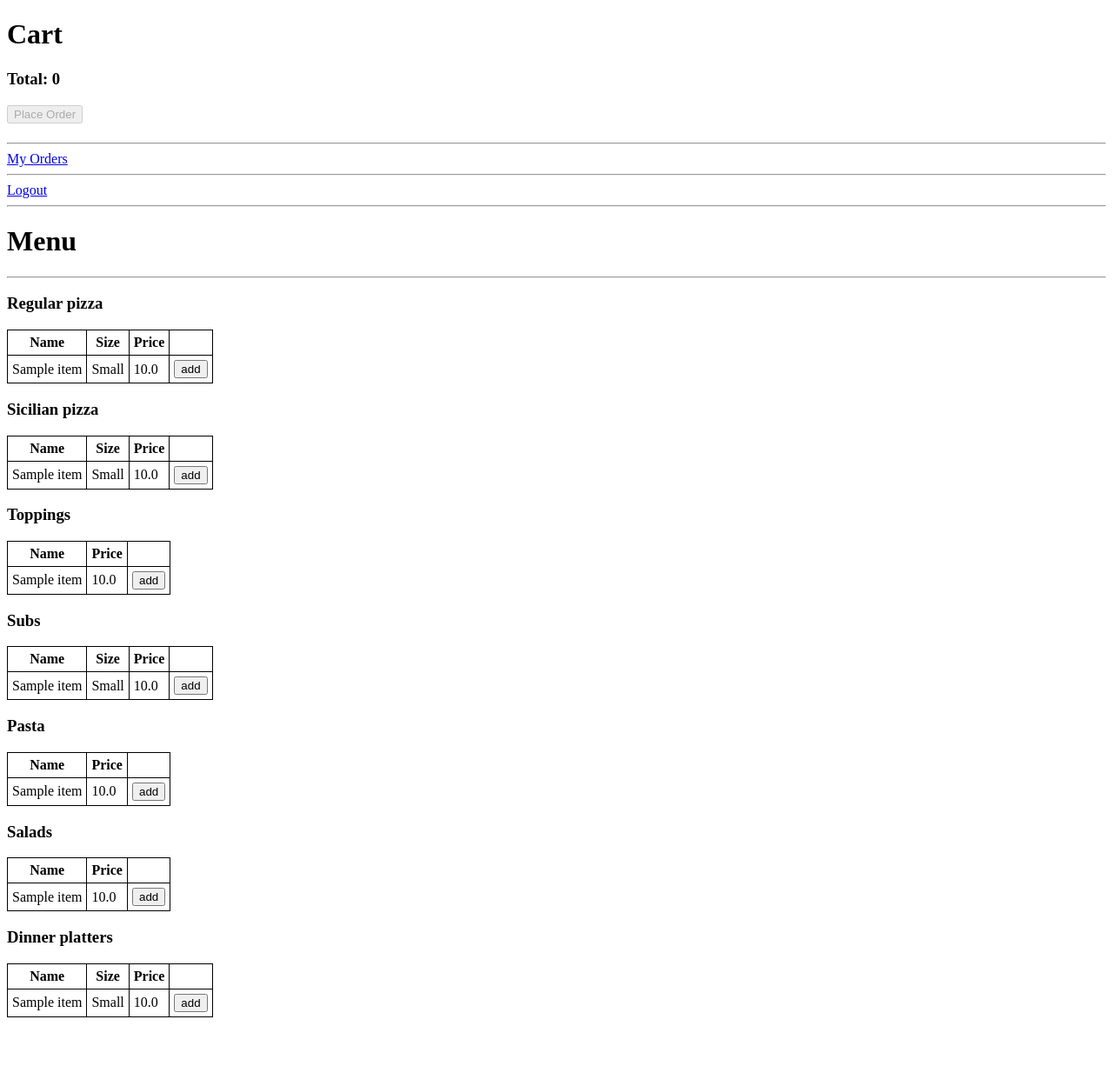
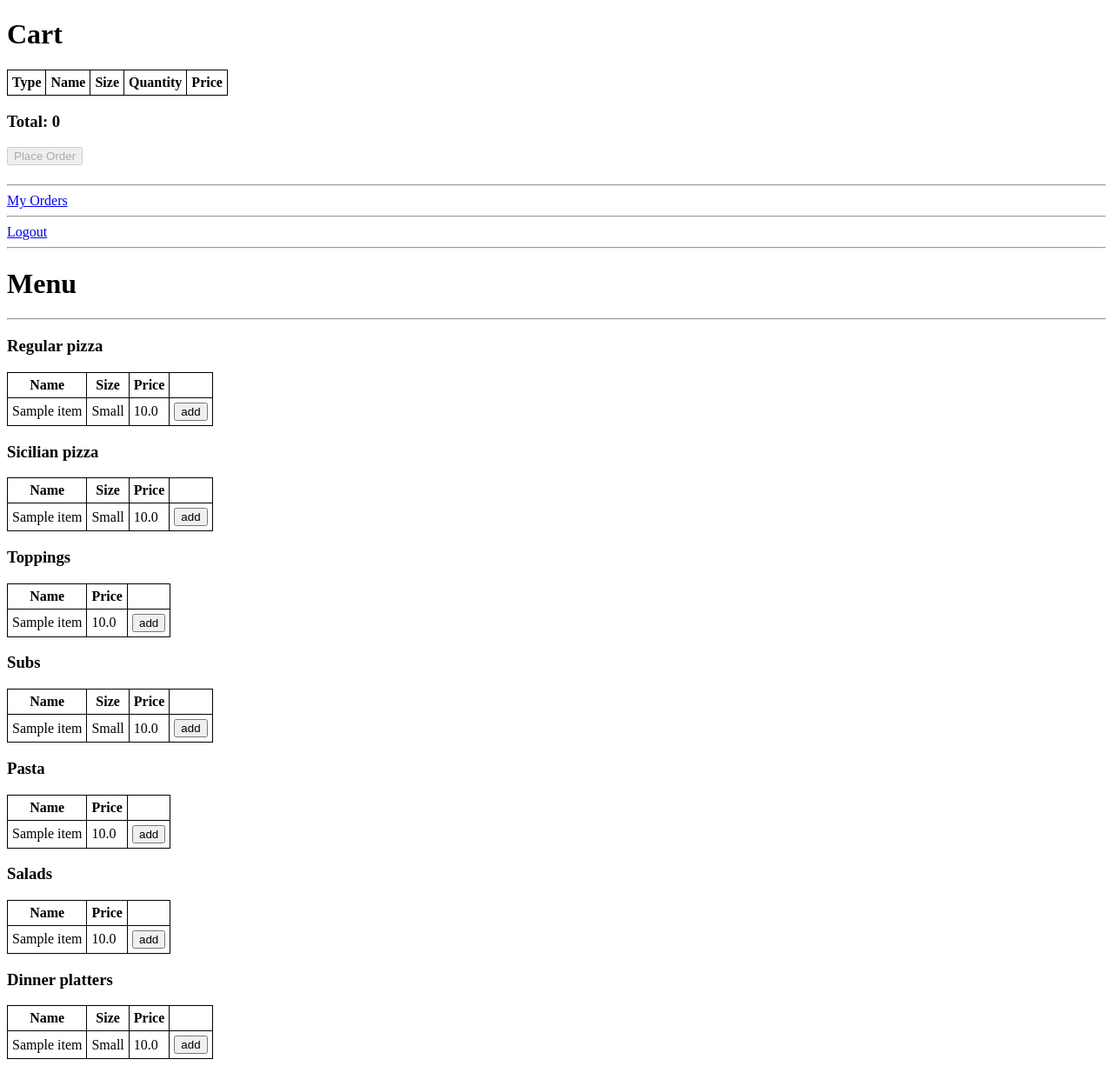
Before and after one commit to shanmukhat1999/pizza-application, a Django app: template pizza/templates/pizza/menu.html in a window 1280 px wide. Shown: the whole page at 87% size. Before the commit the page ends 1170 px from the top, so only its background shows below. Run offline with Django 3.2, Linux system fonts and the light colour scheme; tables that the repository leaves empty hold one stand-in row (values such as "Sample post"); the template is opened without the code that fills it: values that come from a table or form of the project are taken from there, most other values are stand-ins (such as "Sample title", 1, 10 or a date in 2020); lists and menus that the app fills with data are empty.

Commit message:
add table header in cart

```diff
--- a/pizza/templates/pizza/menu.html
+++ b/pizza/templates/pizza/menu.html
@@ -207,8 +207,17 @@
     <body>
         <h1>Cart</h1>
         <div>
-            <ul id='cartlist'>
-            </ul>
+            <table id='cartlist'>
+                <thead>
+                    <tr>
+                        <th>Type</th>
+                        <th>Name</th>
+                        <th>Size</th>
+                        <th>Quantity</th>
+                        <th>Price</th>
+                    </tr>
+                </thead>
+            </table>
         </div>
         <div id="total">
         </div>
```
